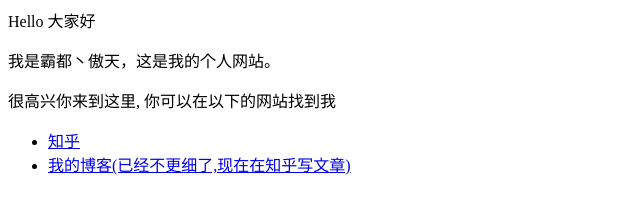
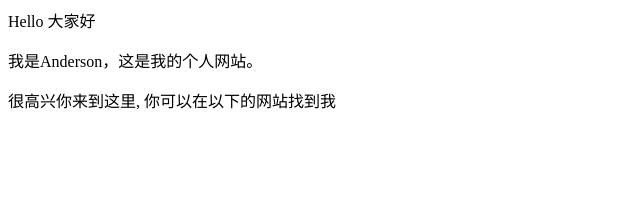
Before and after one commit to Dr-An-who/Dr-An-who.github.io, a plain HTML site: page index.html in a window 1280 px wide. Shown: the whole page, without its empty margins (0-640 px from the left). Drawn offline with Linux system fonts and the light colour scheme.

Commit message:
Update index.html

```diff
--- a/index.html
+++ b/index.html
@@ -1,8 +1,3 @@
 <p>Hello 大家好</p>
-<p>我是霸都丶傲天，这是我的个人网站。 </p>
+<p>我是Anderson，这是我的个人网站。 </p>
 <p>很高兴你来到这里, 你可以在以下的网站找到我</p>
-
-<ul>
-  <li> <a href="https://www.zhihu.com/people/AJLoveChina">知乎</a> </li>
-  <li> <a href="http://hejie.nigeerhuo.com">我的博客(已经不更细了,现在在知乎写文章)</a> </li>
-</ul>
```
